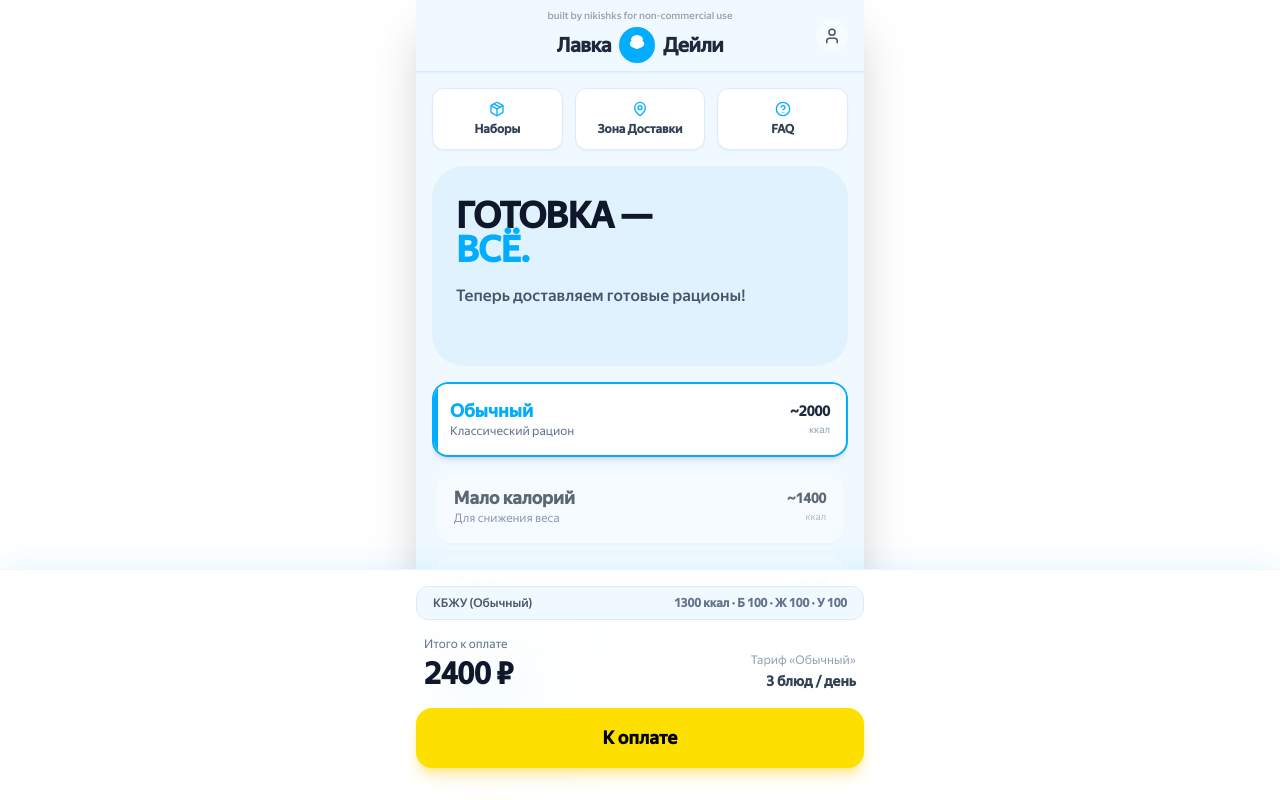
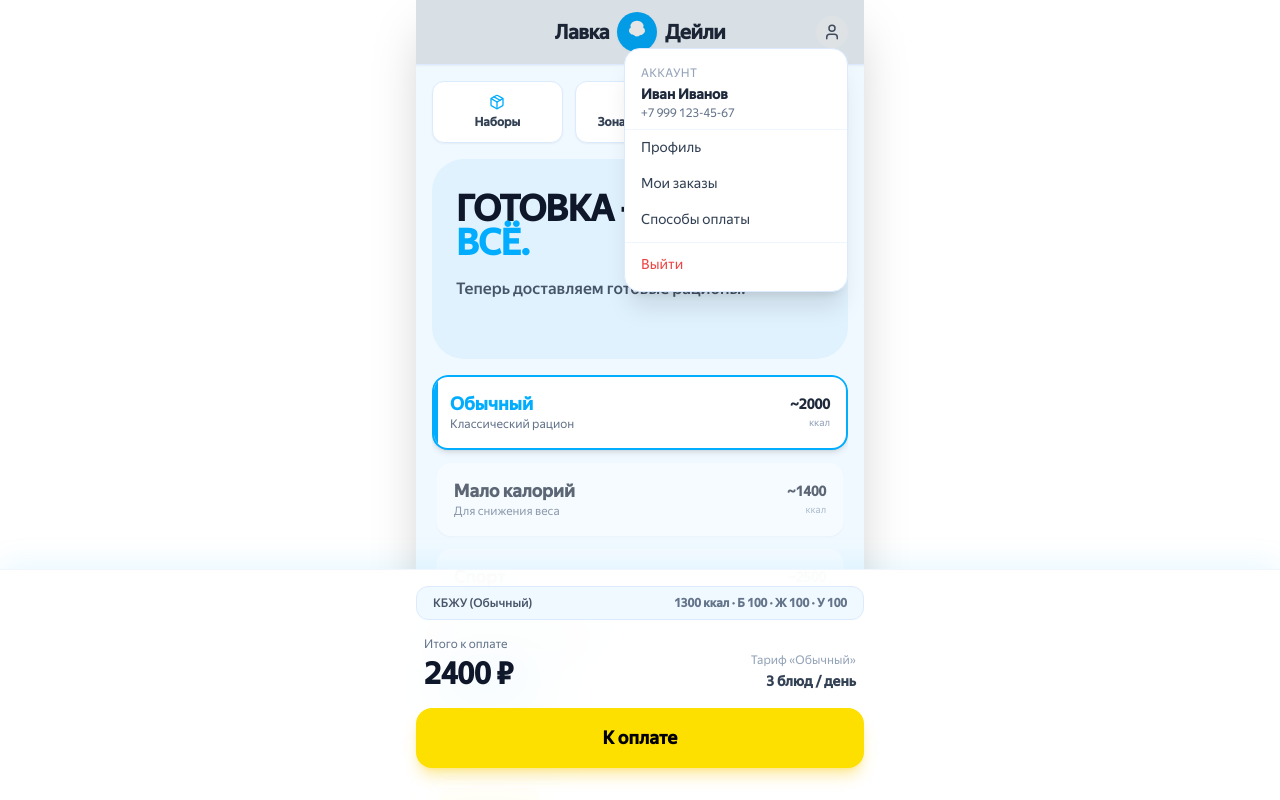
Before and after one commit to nikishks/lavka-daily-prototype, a React (Vite) app: page / in a window 1280 px wide. Both pictures are taken after a click on the button 832 px from the left and 35 px from the top of the page. Shown: the top 800 px of the page. Built offline with nearby package versions, Linux system fonts and the light colour scheme.

Commit message:
Update App.jsx

```diff
--- a/src/App.jsx
+++ b/src/App.jsx
@@ -185,27 +185,27 @@
     {
       id: 1,
       question: 'Как происходит доставка?',
-      answer: 'Доставка происходит раз в три дня с 6:00 до 12:00, в любой удобный интервал.'
+      answer: 'Доставка происходит раз в три дня с 6:00 до 12:00, в любой удобный интервал. Доставка бесплатная при заказе от 2000₽.'
     },
     {
       id: 2,
       question: 'Можно ли изменить состав рациона?',
-      answer: 'Да, вы можете настроить рацион под свои предпочтения: количество блюд и тип питания.'
+      answer: 'Да, вы можете настроить рацион под свои предпочтения. Выбирайте количество блюд и тип питания (обычный, спорт, веган, низкокалорийный).'
     },
     {
       id: 3,
       question: 'Как часто обновляется меню?',
-      answer: 'Меню обновляется ежедневно. Мы предлагаем разнообразные блюда, чтобы вам они не надоедали.'
+      answer: 'Меню обновляется ежедневно. Мы предлагаем разнообразные блюда, чтобы вы не уставали от однообразия.'
     },
     {
       id: 4,
       question: 'Можно ли отменить заказ?',
-      answer: 'Да, вы можете отменить заказ до 18:00 дня, предшествующего дню доставки, сделать это можно на странице заказа в Лавке.'
+      answer: 'Да, вы можете отменить заказ до 18:00 дня, предшествующего дню доставки. Отмена доступна в личном кабинете или по телефону поддержки.'
     },
     {
       id: 5,
       question: 'Как хранить блюда?',
-      answer: 'Все блюда упакованы в герметичные контейнеры и могут храниться в холодильнике до 5 дней!'
+      answer: 'Все блюда упакованы в герметичные контейнеры и могут храниться в холодильнике до 3 дней. Перед употреблением разогрейте в микроволновке или на плите.'
     }
   ],
   deliveryZones: [
@@ -260,28 +260,80 @@
   </svg>
 );
 
-// 1. TopNavBar (Верхняя панель с лого, водяным знаком и профилем)
-const TopNavBar = () => (
-  <div className="sticky top-0 z-50 bg-[#F0F9FF]/95 backdrop-blur-sm px-4 py-2 flex flex-col items-center justify-center shadow-sm border-b border-blue-100 relative">
+// 1. TopNavBar (Верхняя панель с лого и профилем + меню пользователя)
+const TopNavBar = () => {
+  const [isUserMenuOpen, setIsUserMenuOpen] = useState(false);
 
-    {/* Watermark - Добавлено по запросу */}
-    <span className="text-[10px] text-gray-400 font-medium mb-1">
-      built by nikishks for non-commercial use
-    </span>
+  const toggleUserMenu = () => {
+    setIsUserMenuOpen((prev) => !prev);
+  };
 
+  const closeUserMenu = () => {
+    setIsUserMenuOpen(false);
+  };
+
+  return (
+    <div className="sticky top-0 z-50 bg-[#F0F9FF]/95 backdrop-blur-sm px-4 py-3 flex items-center justify-center shadow-sm border-b border-blue-100 relative">
       {/* Logo Centered */}
       <div className="flex items-center gap-2">
         <span className="font-bold text-slate-800 text-xl tracking-tight">Лавка</span>
-      <Logo size={36} />
+        <Logo size={40} />
         <span className="font-bold text-slate-800 text-xl tracking-tight">Дейли</span>
       </div>
 
-    {/* Right Side Icons - Кнопка профиля (Центрирована вертикально относительно контейнера) */}
-    <button className="absolute right-4 top-1/2 -translate-y-1/2 flex items-center justify-center bg-white/50 w-8 h-8 rounded-full text-slate-600 active:scale-90 transition-transform">
+      {/* Right Side Icons - Кнопка профиля */}
+      <button
+        onClick={toggleUserMenu}
+        className="absolute right-4 flex items-center justify-center bg-white/50 w-8 h-8 rounded-full text-slate-600 active:scale-90 transition-transform"
+      >
         <User size={18} />
       </button>
+
+      {/* Выпадающее меню пользователя */}
+      {isUserMenuOpen && (
+        <>
+          {/* Полупрозрачный фон для клика вне меню */}
+          <button
+            onClick={closeUserMenu}
+            className="fixed inset-0 z-40 bg-black/10 cursor-default"
+          />
+
+          <div className="absolute right-4 top-12 z-50 w-56 bg-white rounded-2xl shadow-xl border border-blue-100 py-2">
+            <div className="px-4 py-2 border-b border-blue-50">
+              <p className="text-xs text-slate-400 uppercase tracking-wide mb-1">Аккаунт</p>
+              <p className="text-sm font-semibold text-slate-800">Иван Иванов</p>
+              <p className="text-xs text-slate-500">+7 999 123-45-67</p>
+            </div>
+
+            <button
+              className="w-full px-4 py-2 text-left text-sm text-slate-700 hover:bg-blue-50 flex items-center gap-2"
+            >
+              <span>Профиль</span>
+            </button>
+            <button
+              className="w-full px-4 py-2 text-left text-sm text-slate-700 hover:bg-blue-50 flex items-center gap-2"
+            >
+              <span>Мои заказы</span>
+            </button>
+            <button
+              className="w-full px-4 py-2 text-left text-sm text-slate-700 hover:bg-blue-50 flex items-center gap-2"
+            >
+              <span>Способы оплаты</span>
+            </button>
+
+            <div className="border-t border-blue-50 mt-1 pt-1">
+              <button
+                className="w-full px-4 py-2 text-left text-sm text-red-500 hover:bg-red-50"
+              >
+                Выйти
+              </button>
+            </div>
+          </div>
+        </>
+      )}
     </div>
   );
+};
 
 // 2. QuickActionsBar (Панель быстрых действий)
 /**
@@ -335,8 +387,11 @@
       <div className="flex flex-col gap-3 h-[220px] overflow-y-auto snap-y snap-mandatory no-scrollbar rounded-2xl">
         {MOCK_DATA.dietPlans.map((plan) => {
           const isSelected = selectedId === plan.id;
-          // Используем базовые калории из плана
+
+          // ИСПРАВЛЕНИЕ: Всегда используем базовые калории из плана.
+          // Это убирает "скачок" цифр при клике.
           const displayCalories = plan.macros.calories;
+
           return (
             <div
               key={plan.id}
```
Lines whose indentation alone changed are shown as unchanged.
